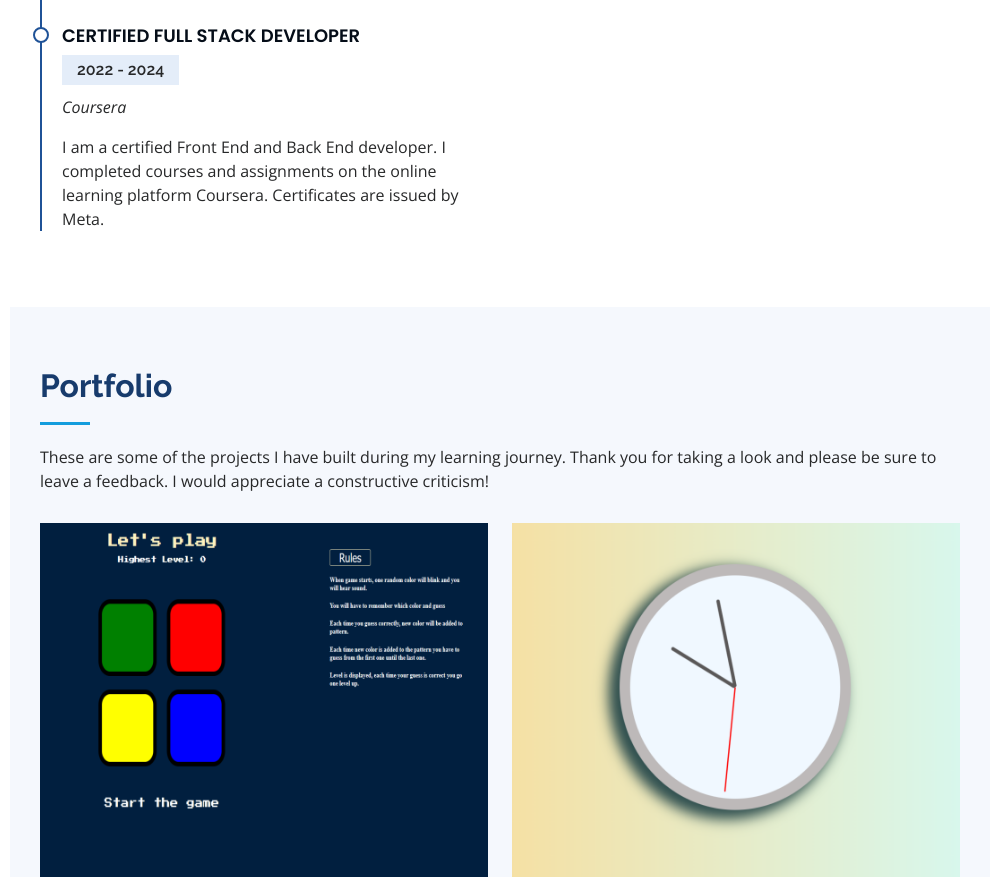
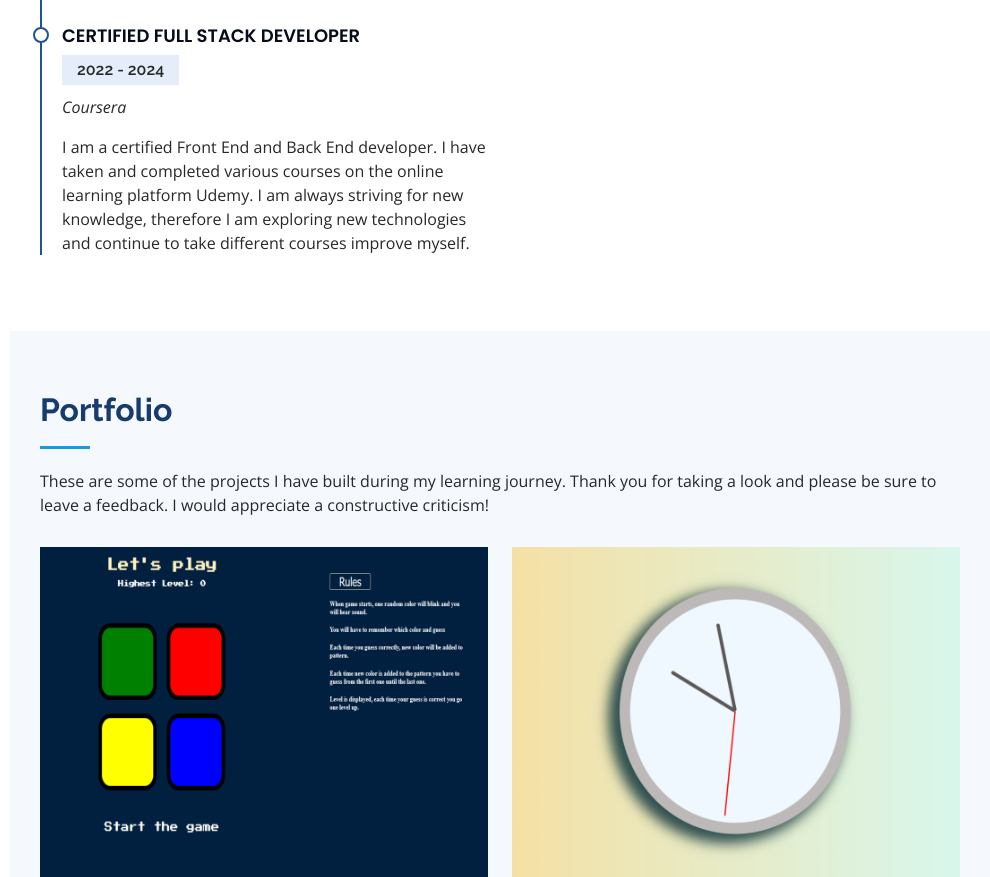
Before and after one commit to MuttenRoshi11/portfolio-site-v1.2, a website: page index.html in a window 1280 px wide. Shown: the part 2660-3537 px from the top of the page, without its empty margins (290-1280 px from the left). Drawn offline with nearby package versions, Linux system fonts and the light colour scheme.

Commit message:
Update resume section

```diff
--- a/index.html
+++ b/index.html
@@ -200,7 +200,7 @@
               <h4>Certified Full Stack Developer</h4>
               <h5>2022 - 2024</h5>
               <p><em>Coursera</em></p>
-              <p>I am a certified Front End and Back End developer. I completed courses and assignments on the online learning platform Coursera. Certificates are issued by Meta.</p>
+              <p>I am a certified Front End and Back End developer. I have taken and completed various courses on the online learning platform Udemy. I am always striving for new knowledge, therefore I am exploring new technologies and continue to take different courses improve myself.</p>
             </div>
           </div>
         </div>
```
